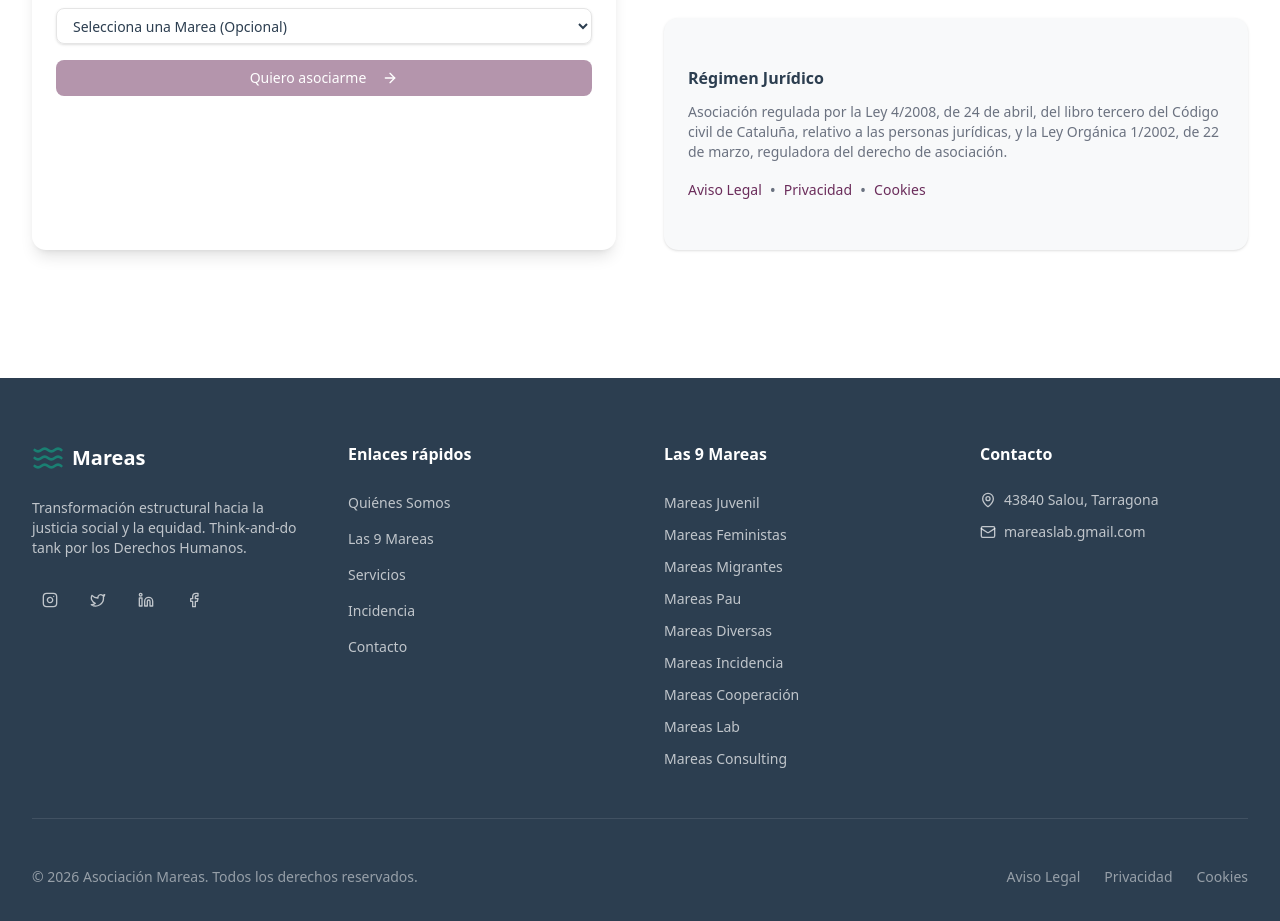
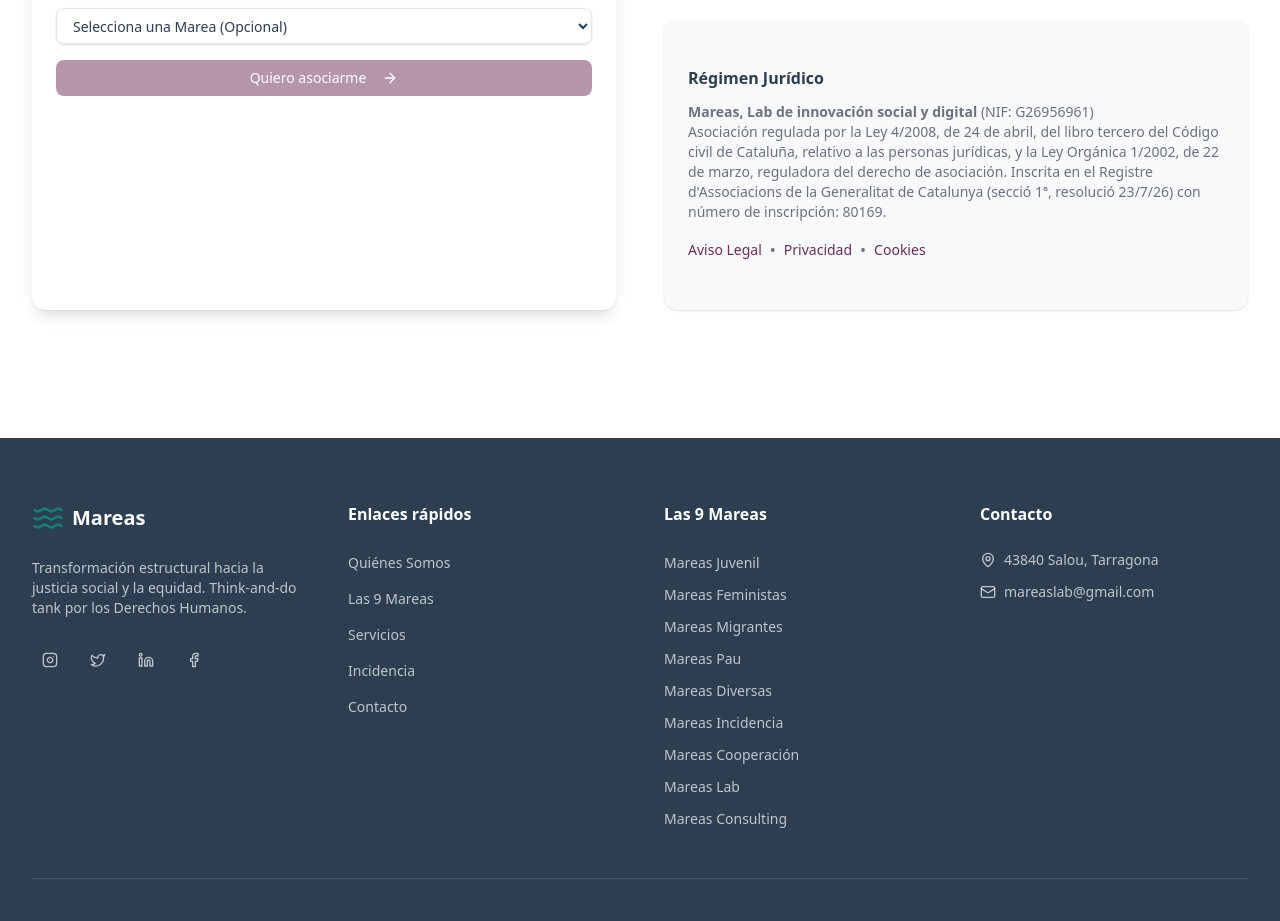
Before and after one commit to mareaslab/MareasWeb, a Next.js app: page / in a window 1280 px wide. Shown: the part 8751-9672 px from the top of the page. Built offline with nearby package versions, Linux system fonts and the light colour scheme.

Commit message:
fix: actualizar datos legales, NIF, número de registro y nombre oficial

```diff
--- a/src/app/layout.tsx
+++ b/src/app/layout.tsx
@@ -15,24 +15,24 @@
 
 export const metadata: Metadata = {
   metadataBase: new URL("https://mareas.org"),
-  title: "Asociación Mareas | Transformación social y justicia",
+  title: "Mareas, Lab de innovación social y digital | Transformación social y justicia",
   description: "Organización de base juvenil e intercultural que trabaja por los Derechos Humanos desde el feminismo interseccional. Investigación-acción, incidencia política y acompañamiento estratégico.",
   keywords: ["Mareas", "Justicia Social", "Derechos Humanos", "Feminismo", "Interculturalidad", "ONG", "Tercer Sector", "Economía Social"],
-  authors: [{ name: "Asociación Mareas" }],
+  authors: [{ name: "Mareas, Lab de innovación social y digital" }],
   icons: {
     icon: "/favicon.ico",
   },
   openGraph: {
-    title: "Asociación Mareas | Transformación estructural hacia la justicia social",
+    title: "Mareas, Lab de innovación social y digital | Transformación estructural hacia la justicia social",
     description: "Nueve corrientes de cambio que confluyen en un mismo océano de justicia social.",
     url: "https://mareas.org",
-    siteName: "Asociación Mareas",
+    siteName: "Mareas, Lab de innovación social y digital",
     type: "website",
     locale: "es_ES",
   },
   twitter: {
     card: "summary_large_image",
-    title: "Asociación Mareas",
+    title: "Mareas, Lab de innovación social y digital",
     description: "Transformación estructural hacia la justicia social y la equidad",
   },
 };
--- a/src/app/page.tsx
+++ b/src/app/page.tsx
@@ -1244,9 +1244,10 @@
               <CardContent className="p-6">
                 <h4 className="font-bold text-[#2C3E50] mb-3">Régimen Jurídico</h4>
                 <p className="text-sm text-[#6B7280] mb-4">
+                  <strong>Mareas, Lab de innovación social y digital</strong> (NIF: G26956961)<br/>
                   Asociación regulada por la Ley 4/2008, de 24 de abril, del libro tercero del
                   Código civil de Cataluña, relativo a las personas jurídicas, y la Ley Orgánica
-                  1/2002, de 22 de marzo, reguladora del derecho de asociación.
+                  1/2002, de 22 de marzo, reguladora del derecho de asociación. Inscrita en el Registre d'Associacions de la Generalitat de Catalunya (secció 1ª, resolució 23/7/26) con número de inscripción: 80169.
                 </p>
                 <div className="flex flex-wrap gap-2">
                   <Button variant="link" className="text-[#6B2D5B] p-0 h-auto text-sm">
@@ -1356,7 +1357,7 @@
               </li>
               <li className="flex items-center gap-2">
                 <Mail className="h-4 w-4" />
-                <a href="mailto:mareaslab@gmail.com" className="hover:text-white">mareaslab.gmail.com</a>
+                <a href="mailto:mareaslab@gmail.com" className="hover:text-white">mareaslab@gmail.com</a>
               </li>
             </ul>
           </div>
@@ -1365,7 +1366,7 @@
         <Separator className="my-12 bg-white/10" />
 
         <div className="flex flex-col md:flex-row justify-between items-center gap-4 text-sm text-white/50">
-          <p>© 2026 Asociación Mareas. Todos los derechos reservados.</p>
+          <p>© 2026 Mareas, Lab de innovación social y digital (NIF: G26956961). Todos los derechos reservados.</p>
           <div className="flex gap-6">
             <a href="#" className="hover:text-white transition-colors">Aviso Legal</a>
             <a href="#" className="hover:text-white transition-colors">Privacidad</a>
```
